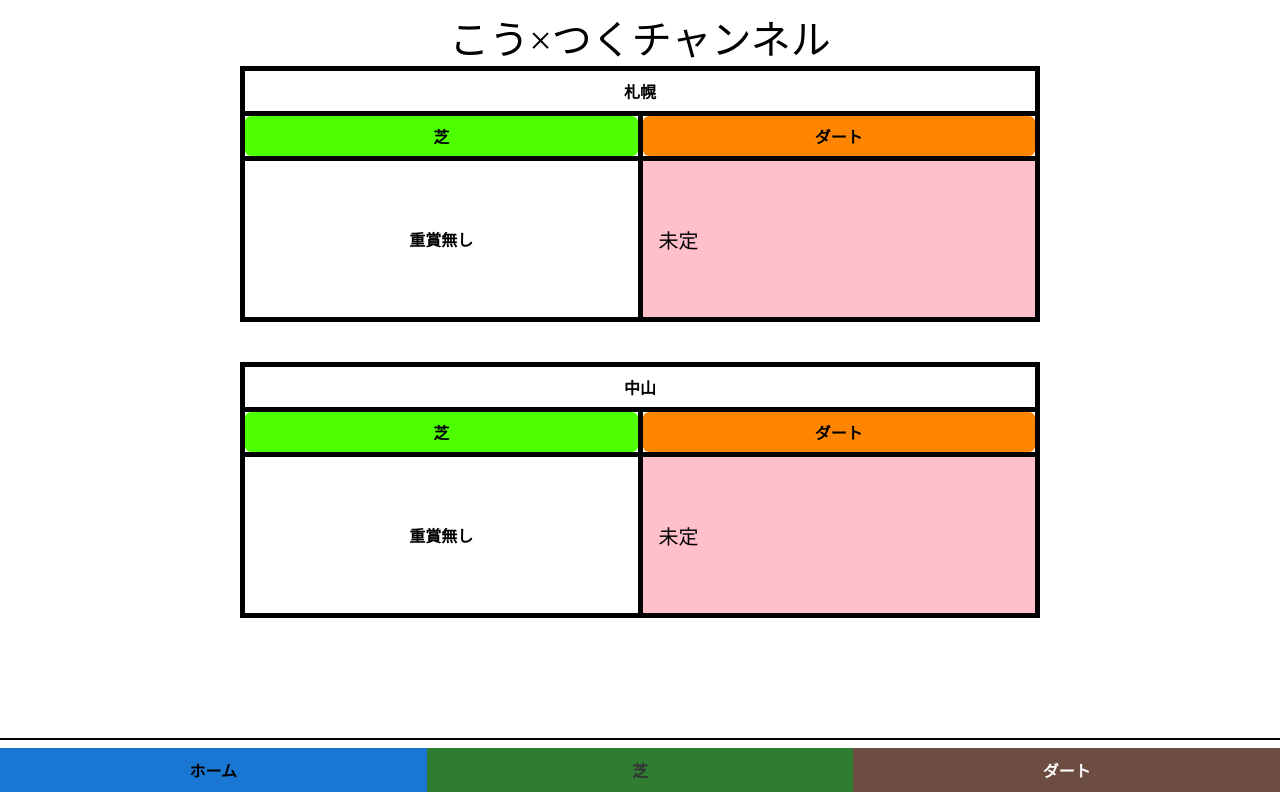
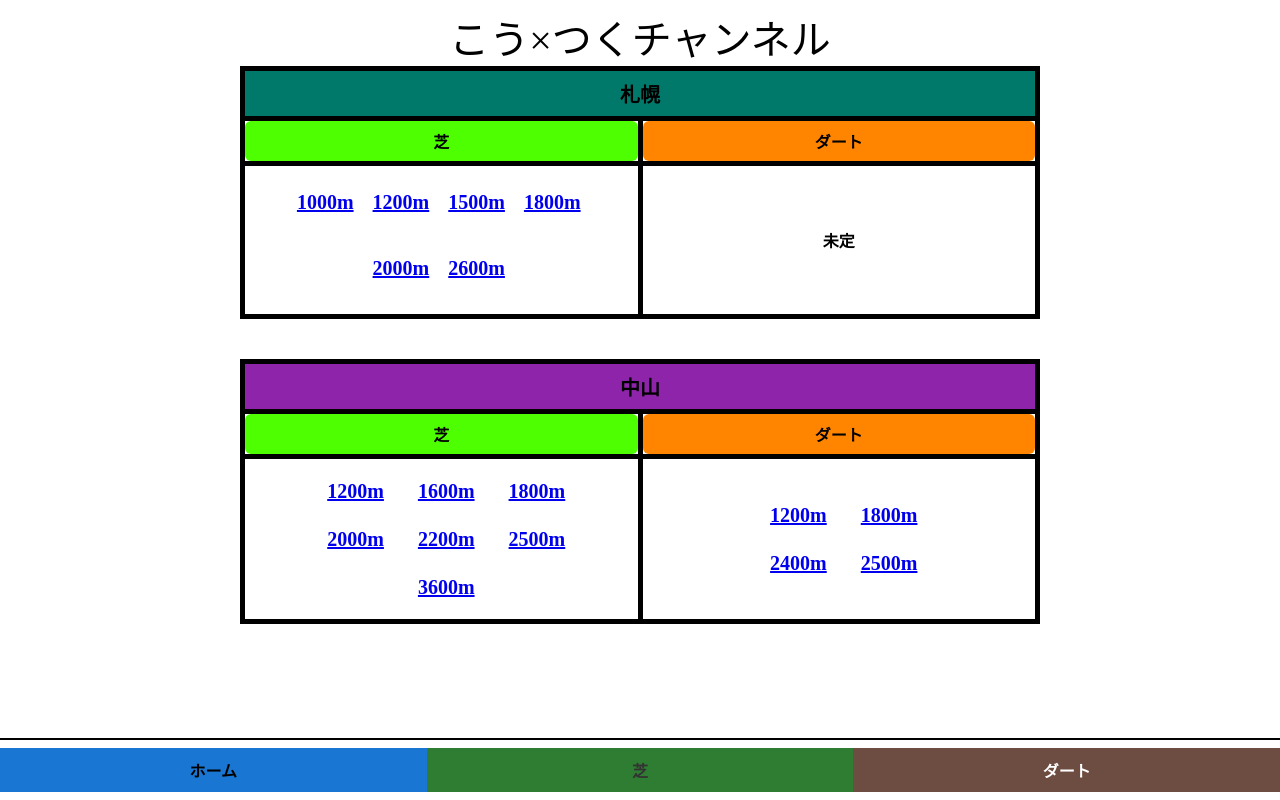
Before and after one commit to k-t-c2025/test, a plain HTML site: page index.html in a window 1280 px wide. Drawn offline with Linux system fonts and the light colour scheme.

Commit message:
Add files via upload

```diff
--- a/index.html
+++ b/index.html
@@ -17,17 +17,24 @@
         <table>
                 <caption class="koutsuku">こう×つくチャンネル</caption>
             <tr>
-                <th colspan="2" class="aa1">札幌</th>
+                <th colspan="2" class="sapporoTop">札幌</th>
             </tr>
             <tr>
                 <th rowspan="1" class="bb1"><a href="index1.html#sapporo" target="_blank">芝</a></th>
                 <th rowspan="1" class="cc1"><a href="index2.html#sapporo2" target="_blank">ダート</a></th>
             </tr>
             <tr>
-                <th rowspan="2" class="b2">重賞無し</th>
+                <th rowspan="2" class="sapporoTurf">
+                    <a href="index1.html#sapporoS1000" target="_blank">1000m</a>
+                    <a href="index1.html#sapporoS1200" target="_blank">1200m</a>
+                    <a href="index1.html#sapporoS1500" target="_blank">1500m</a>
+                    <a href="index1.html#item4" target="_blank">1800m</a>
+                    <a href="index1.html#item5" target="_blank">2000m</a>
+                    <a href="index1.html#item6" target="_blank">2600m</a>
+                </th>
             </tr>
             <tr>
-                <th rowspan="1" class="c2">未定</th>
+                <th rowspan="1" class="nakayamaDirt">未定</th>
             </tr>
         </table>
     </div>
@@ -35,20 +42,33 @@
     <div class="hyou">
         <table>
             <tr>
-                <th colspan="2" class="aa1">中山</th>
+                <th colspan="2" class="nakayamaTop">中山</th>
             </tr>
             <tr>
                 <th rowspan="1" class="bb1"><a href="index1.html#nakayama" target="_blank">芝</a></th>
                 <th rowspan="1" class="cc1"><a href="index2.html#nakayama1" target="_blank">ダート</a></th>
             </tr>
             <tr>
-                <th rowspan="2" class="b2">重賞無し</th>
+                <th rowspan="2" class="nakayamaTurf">
+                    <a href="index1.html#nakayamaS1200" target="_blank">1200m</a>
+                    <a href="index1.html#nakayamaS1600" target="_blank">1600m</a>
+                    <a href="index1.html#nakayamaS1800" target="_blank">1800m</a><br>
+                    <a href="index1.html#nakayamaS2000" target="_blank">2000m</a>
+                    <a href="index1.html#nakayamaS2200" target="_blank">2200m</a>
+                    <a href="index1.html#nakayamaS2500" target="_blank">2500m</a><br>
+                    <a href="index1.html#nakayamaS3600" target="_blank">3600m</a>
+                </th>
             </tr>
             <tr>
-                <th rowspan="1" class="c2">未定</th>
+                <th rowspan="1" class="nakayamaDirt">
+                    <a href="index2.html#nakayamaD1200" target="_blank">1200m</a>
+                    <a href="index2.html#nakayamaD1800" target="_blank">1800m</a><br>
+                    <a href="index2.html#nakayamaD2400" target="_blank">2400m</a>
+                    <a href="index2.html#nakayamaD2500" target="_blank">2500m</a>
             </tr>
         </table>
     </div>
+
 
     <nav class="bottom-nav">
         <a href="index.html" class="nav-item nav-home" data-page="home">ホーム</a>
--- a/wark.css
+++ b/wark.css
@@ -1,6 +1,17 @@
 .koutsuku{
     font-size: 40px;
 }
+
+.sapporoTop{
+    font-size: 20px;
+    background-color: #00796b;
+}
+
+.nakayamaTop{
+    font-size: 20px;
+    background-color: #8e24aa;
+}
+
 
 /*ボーダーはアウトライとして設定
     個別設定は別途*/
@@ -65,17 +76,49 @@ th, td{
     font-size: 20px;
     height: calc(var(--row-unit) * 2); /* 3 */
     text-align: left; /* 左寄せ */
-
 }
 
-.c2{
+.sapporoTurf a{
     font-size: 20px;
-    font-family: 'Hiragino Mincho ProN', 'Hiragino Mincho Pro', 'Yu Mincho', '游明朝', 'YuMincho', 'MS Mincho', 'HGS明朝E', serif;
-    font-weight: 500;
-    font-synthesis: weight;
-    background-color: pink;
-    height: calc(var(--row-unit) * 2); /* 1 */
     text-align: left; /* 左寄せ */
+    padding-left: 5px;
+    margin-right: 10px;
+    display: inline-block;
+    padding-top: 10px;
+    padding-bottom: 20px;
+    line-height: 1.8;
+}
+
+.sapporoDirt a{
+    font-size: 20px;
+    text-align: left; /* 左寄せ */
+    padding-left: 5px;
+    margin-right: 10px;
+    line-height: 1.8;
+    padding-top: 6px;
+    padding-bottom: 6px;
+}
+
+.nakayamaTurf a{
+    font-size: 20px;
+    text-align: left; /* 左寄せ */
+    padding-left: 20px;
+    margin-right: 10px;
+    display: inline-block;
+    padding-top: 6px;
+    padding-bottom: 6px;
+    line-height: 1.8;
+}
+
+.nakayamaDirt a{
+    font-size: 20px;
+    text-align: left; /* 左寄せ */
+    padding-left: 20px;
+    margin-right: 10px;
+    display: inline-block;
+    padding-top: 6px;
+    padding-bottom: 6px;
+    line-height: 1.8;
 }
 
 .a3{
@@ -154,6 +197,7 @@ th, td{
 /* ボトムナビの被りを避ける余白 */
 body{
     padding-bottom: 80px;
+    scroll-behavior: smooth;
 }
 
 /* ボトムナビ 項目別カラー */
```
Also changed, not shown: index1.html (+10 -10 lines), index2.html (+6 -6 lines).
